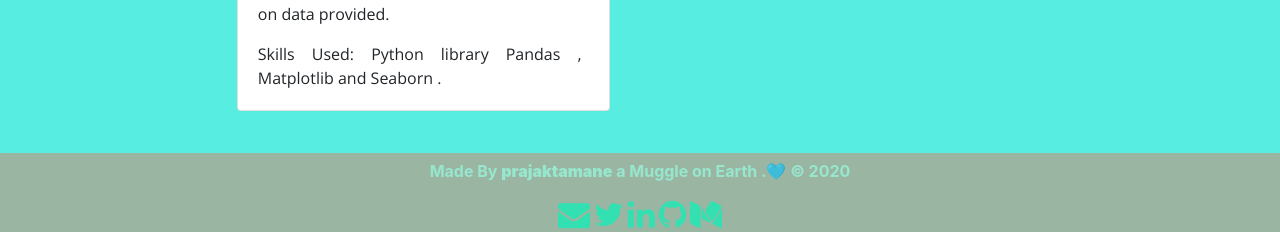
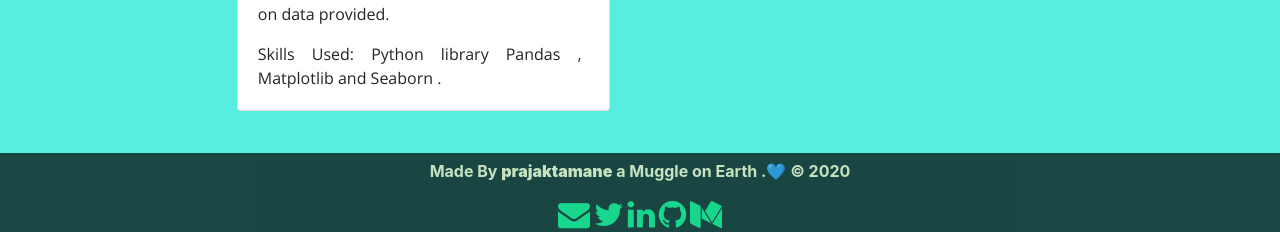
Before and after one commit to maneprajakta/portfolio, a PHP site: page /work.html in a window 1280 px wide. Shown: the part 1517-1749 px from the top of the page. Run offline with PHP 8.4, Linux system fonts and the light colour scheme; some libraries are stand-ins or nearby versions.

Commit message:
color change footer

```diff
--- a/css/style.css
+++ b/css/style.css
@@ -177,8 +177,8 @@ font-family: 'Kanit', sans-serif;
     padding-right: 15%;
 }
 .footer{
-    background-color: tomato;
-    opacity: 0.4;
+    background-color: black;
+    opacity: 0.7;
     font-weight: bolder;
     color: wheat;
 }
```
